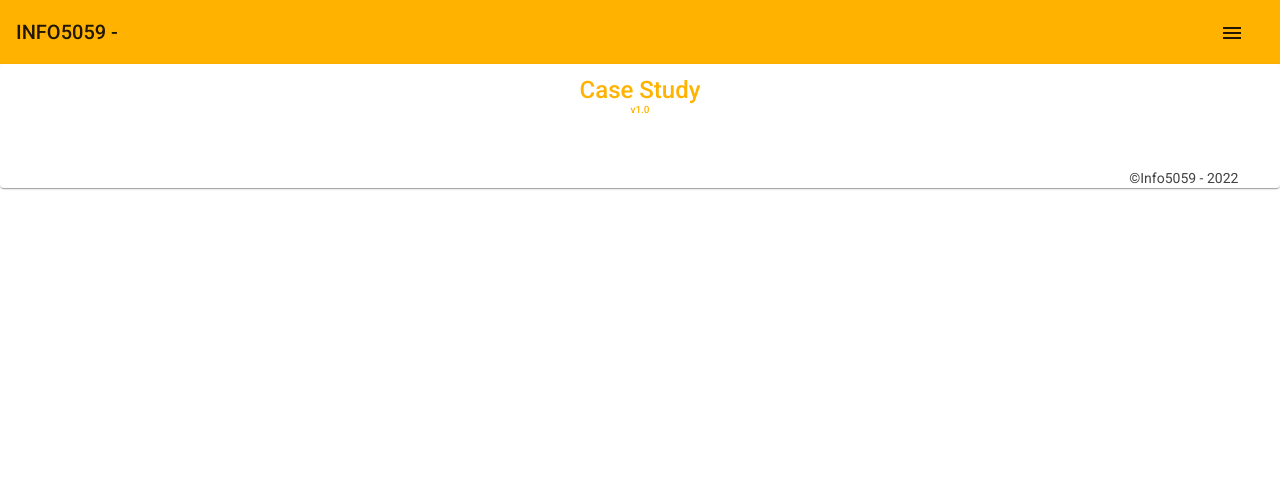
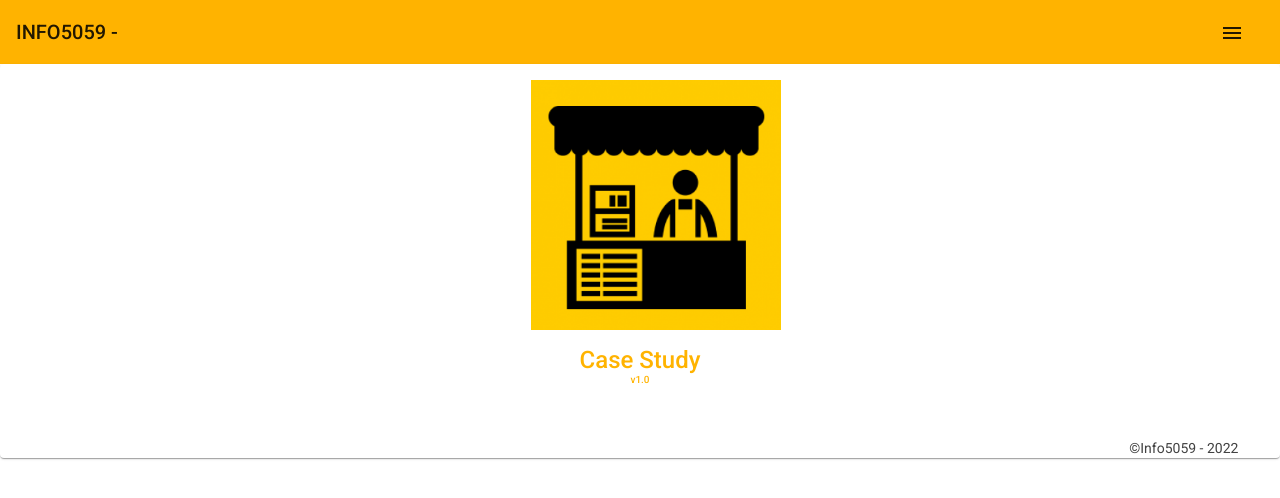
Before and after one commit to TheGreatMahan/AngularCaseStudyClient, an Angular app: page / in a window 1280 px wide. Shown: the top 498 px of the page. Built offline with nearby package versions, Linux system fonts and the light colour scheme.

Commit message:
small changes

```diff
--- a/src/app/home/home.component.html
+++ b/src/app/home/home.component.html
@@ -1,4 +1,8 @@
 <mat-card align="center">
+  <mat-card-header class="app-accent" layout="row">
+    <img src="../../../assets/images/logo.jpg" class="logo-image">
+  </mat-card-header>
+  <br>
   <div>
     <mat-card-title class="my-primary-text">
       <div>Case Study</div>
```
